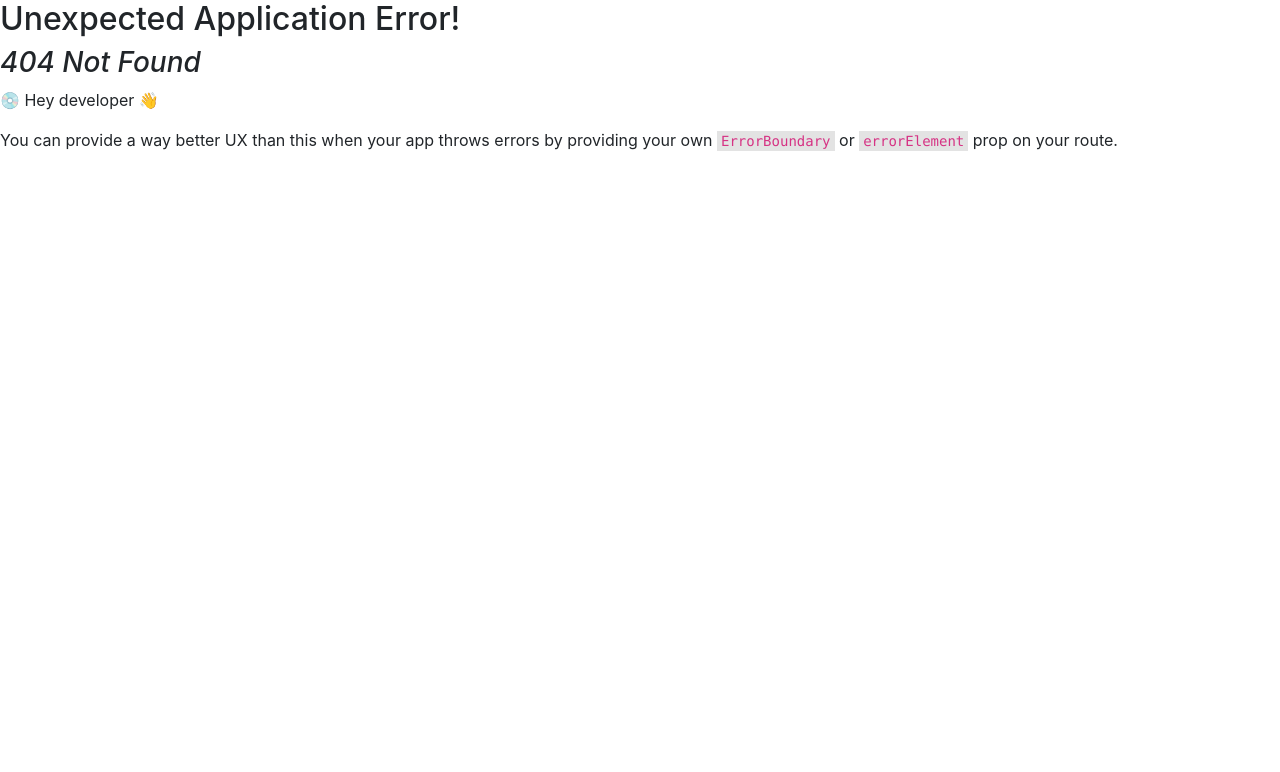
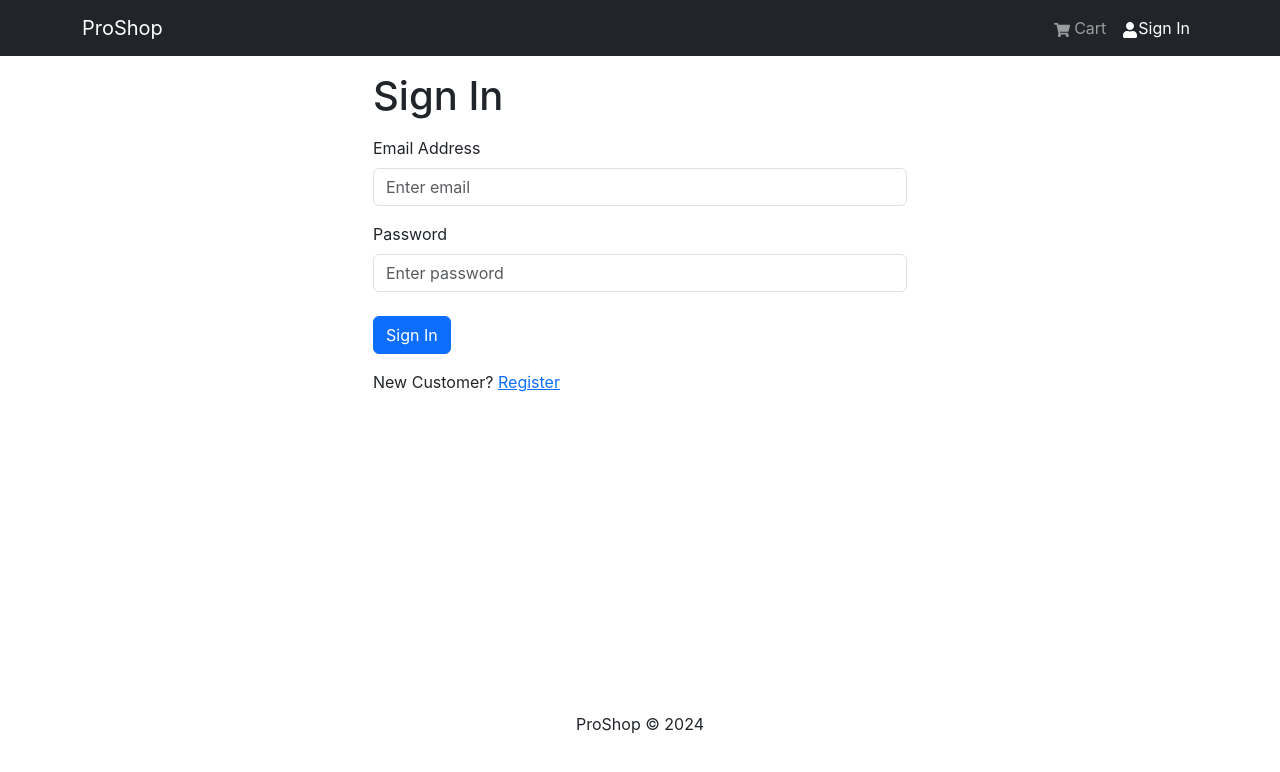
Before and after one commit to RaulGonzal/mern-v2, a React (Create React App) app in the folder frontend/: page /login in a window 1280 px wide. Before the commit this address had no page. Shown: the top 772 px of the page. Built offline with nearby package versions, Linux system fonts and the light colour scheme.

Commit message:
login func

```diff
--- /dev/null
+++ b/frontend/src/components/FormContainer.jsx
@@ -0,0 +1,14 @@
+import {Container, Row, Col} from 'react-bootstrap'
+
+export const FormContainer = ({children}) => {
+  return (
+    <Container>
+        <Row className='justify-content-md-center'>
+            <Col xs={12} md={6}>
+                { children }
+            </Col>
+        </Row>
+    </Container>
+  )
+}
+export default FormContainer
--- a/frontend/src/index.js
+++ b/frontend/src/index.js
@@ -15,7 +15,7 @@
 import HomeScreen from './screens/HomeScreen';
 import ProductScreen from './screens/ProductScreen';
 import CartScreen from './screens/CartScreen';
-
+import LoginScreen from './screens/LoginScreen';
 
 const router =createBrowserRouter(
   createRoutesFromElements(
@@ -23,6 +23,7 @@
       <Route index={true} path="/" element={<HomeScreen />} />
       <Route path="/product/:id" element={<ProductScreen />} />
       <Route path="/cart" element={<CartScreen />} />
+      <Route path="/login" element={<LoginScreen />} />
     </Route>
   )
 )
--- /dev/null
+++ b/frontend/src/screens/LoginScreen.jsx
@@ -0,0 +1,52 @@
+import { useState } from "react"
+import {Link} from 'react-router-dom'
+import {Form, Button, Row, Col} from 'react-bootstrap'
+import FormContainer from "../components/FormContainer"
+
+export const LoginScreen = () => {
+    const [email, setEmail] = useState('')
+    const [password, setPassword] = useState('')
+
+    const submitHandler = (e) => {
+        e.preventDefault()
+        console.log('submit')
+    }
+    return (
+    <FormContainer>
+        <h1>Sign In</h1>
+
+        <Form onSubmit={submitHandler}>
+            <Form.Group controlId = 'email' className="my-3">
+                <Form.Label>Email Address</Form.Label>
+                <Form.Control
+                    type="emial"
+                    placeholder="Enter email"
+                    value={email}
+                    onChange={(e) => setEmail(e.target.value)}
+                ></Form.Control>
+            </Form.Group>
+
+            <Form.Group controlId = 'password' className="my-3">
+                <Form.Label>Password</Form.Label>
+                <Form.Control
+                    type="password"
+                    placeholder="Enter password"
+                    value={password}
+                    onChange={(e) => setPassword(e.target.value)}
+                ></Form.Control>
+            </Form.Group>
+
+            <Button type="submit" variant="primary" className="mt-2">
+                Sign In
+            </Button>
+        </Form>
+        <Row className="py-3">
+            <Col>
+                New Customer? <Link to='/register'>Register</Link>
+            </Col>
+        </Row>
+    </FormContainer>
+  )
+}
+
+export default LoginScreen
```
